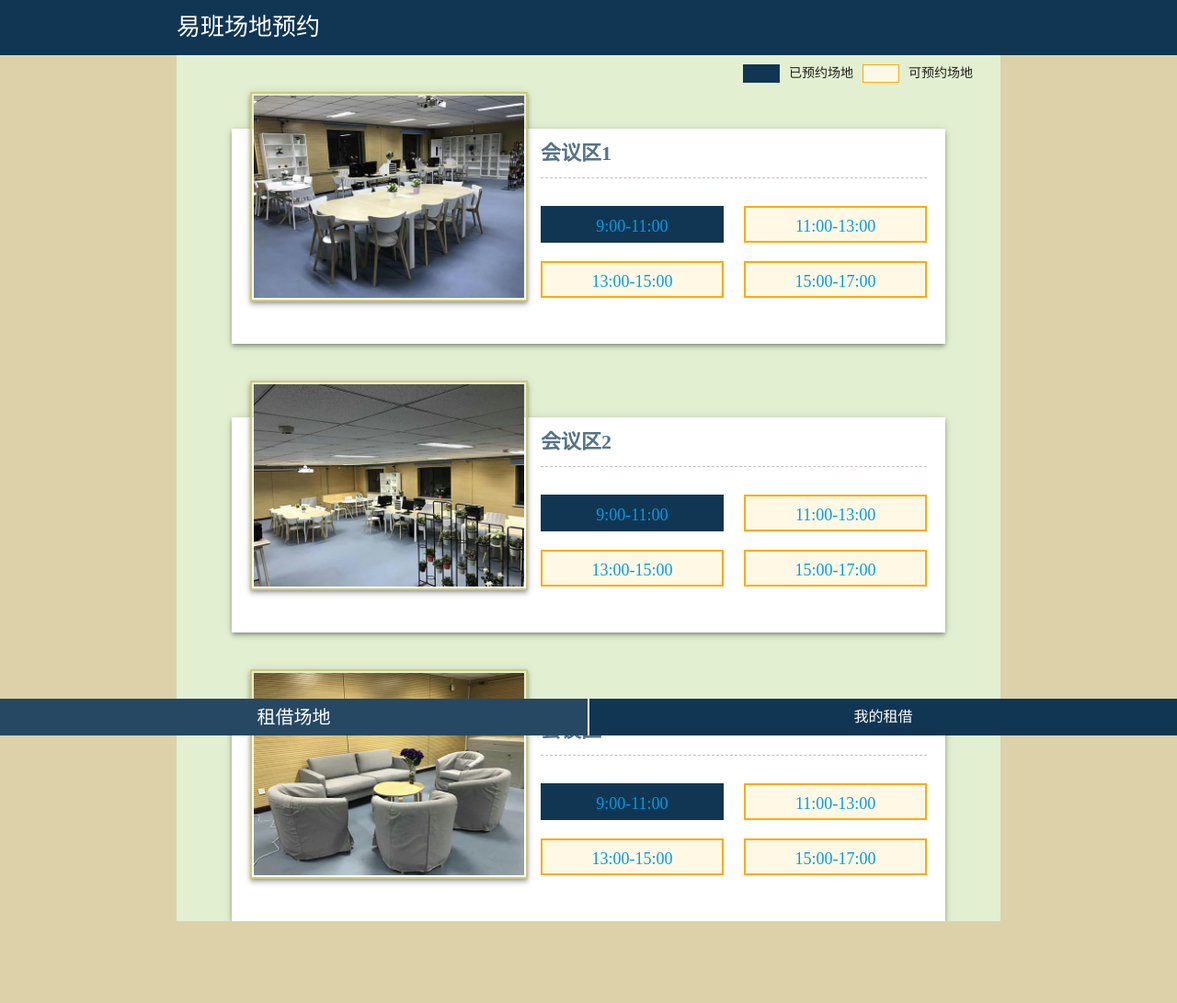
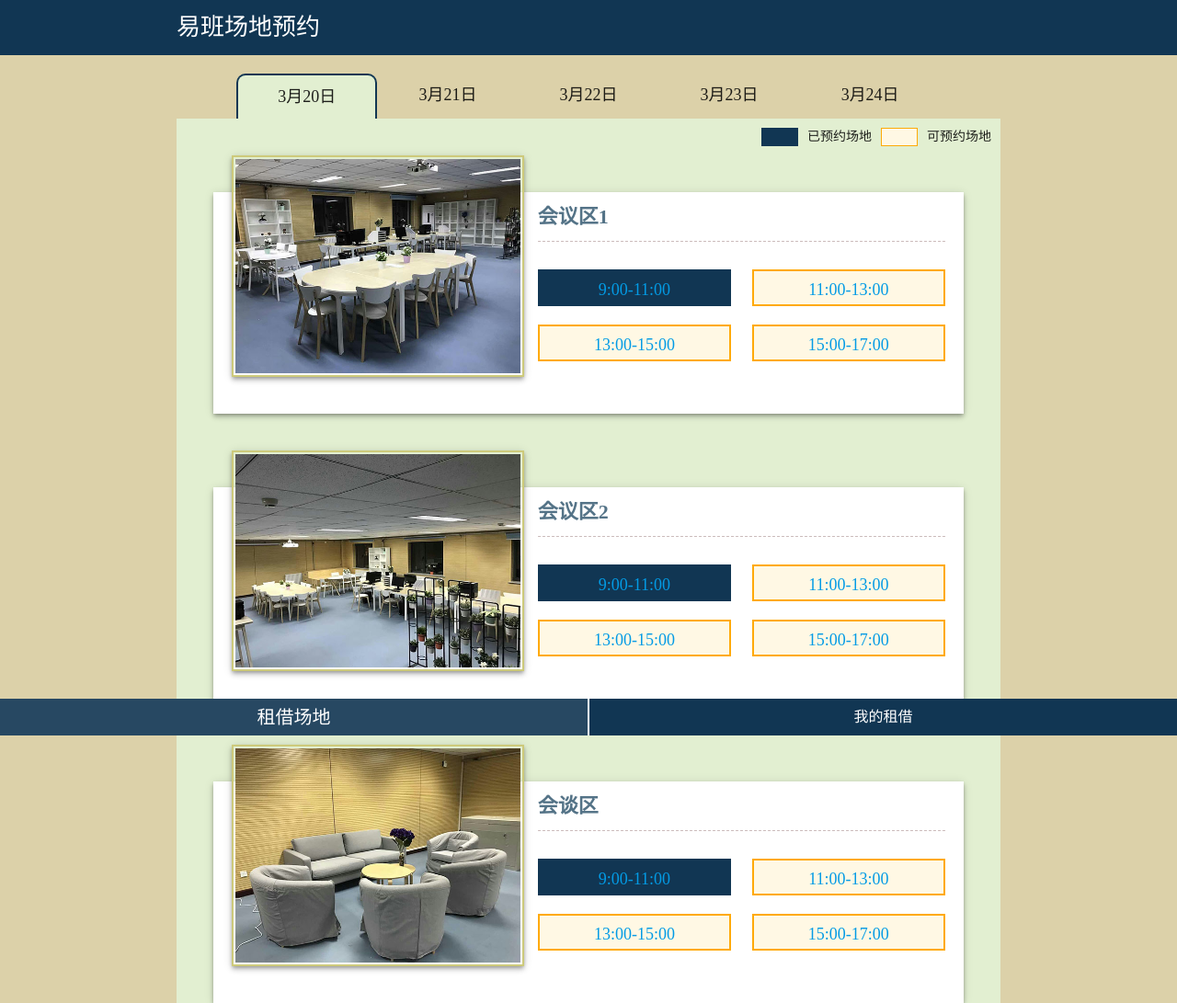
Before and after one commit to BUPT-SCS-2015-Web-Developer/borrow-site, a PHP site: page / in a window 1280 px wide. Shown: the whole page at 92% size. Before the commit the page ends 1002 px from the top, so only its background shows below. Run offline with PHP 8.4, Linux system fonts and the light colour scheme; data that the repository does not hold is empty.

Commit message:
主页基本完成还差交互

```diff
--- a/css/common.css
+++ b/css/common.css
@@ -17,11 +17,11 @@
 }
 #main{
 	background: rgb(220,209,169);
+	padding-top: 20px;
 	width: 100%;
 }
 #mainbar{
 	background: rgb(226,239,209);
-	padding: 0 20px;
 }
 .note{
 	width: 100%;
@@ -46,6 +46,24 @@
 	font-size: 14px;
 	line-height: 20px;
 	padding: 0 10px;
+}
+
+#date{
+}
+#date>.container>.row{
+	margin-bottom: 0;
+}
+.dateSelect.col{
+	cursor: pointer;
+	padding: 10px 0;
+	text-align: center;
+}
+.col.dateSelect.selected{
+	background: rgb(226,239,209);
+	border: 2px solid rgb(17,54,83);
+	border-bottom: 0;
+	border-top-left-radius:10px;
+	border-top-right-radius:10px;
 }
 #field{
 	padding: 0 40px;
--- a/index.php
+++ b/index.php
@@ -105,6 +105,19 @@
 
 	<!-- 主体部分 -->
 	<div id="main">
+		<div id="date">
+			<div class="container">
+				<div class="row">
+					<div class="col s1"></div>
+					<div class="dateSelect col s2 selected">3月20日</div>
+					<div class="dateSelect col s2">3月21日</div>
+					<div class="dateSelect col s2">3月22日</div>
+					<div class="dateSelect col s2">3月23日</div>
+					<div class="dateSelect col s2">3月24日</div>
+					<div class="col s1"></div>
+				</div>
+			</div>
+		</div>
 		<div id="mainbar" class="container">
 
 			<!-- note是显示不同类型预约情况是什么样的
@@ -122,7 +135,6 @@
 					</li>
 				</ul>
 			</div>
-
 
 			<!-- 这里开始#field就是主题部分啦，.fb是三个部分的通用classname，分别是.fb1 .fb2 .fb3 -->
 			<!-- TODO：点击每一个.time的时候能获取到fb的编号，这样就能输出是什么区域了 -->
@@ -253,16 +265,46 @@
 			<div id="myOrder" class="col s6 center-align func">我的租借</div>
 		</div>
 	</div>
-	<div>
 
 	<!-- Modal Structure -->
-  		<div id="confirm" class="modal">
+	<div id="confirm" class="modal modal-fixed-footer">
 		<div class="modal-content">
-      			<h4>模态标题</h4>
-  				<p>一堆文本</p>
+			<h4>请核对预约信息</h4>
+			<div class="row">
+				<div class="col l4">
+					<div class="modal-img">
+						<img src="" width="100%" height="100%" alt="">
+					</div>
+				</div>
+				<div class="col l8">
+					<div><span>预约地点：</span><span class="modal-place"></span></div>
+					<div><span>预约日期：</span><span class="modal-date"></span></div>
+					<div><span>预约时间：</span><span class="modal-time"></span></div>
+				</div>
+			</div>
+			<h5>若信息无误，请填写个人信息</h5>
+			<div class="row">
+				<form action="" class="col s12">
+					<div class="row">
+						<div class="input-field col s6">
+							<input type="text" id="icon_prefix" class="validate">
+							<label for="icon_prefix">姓名</label>
+						</div>
+						<div class="input-field col s6">
+							<input type="tel" id="icon_telephone" class="validate">
+							<label for="icon_telephone">联系方式</label>
+						</div>
+						<div class="input-field col s12">
+							<input type="text" id="icon_reason" class="validate">
+							<label for="icon_reason">预约原因</label>
+						</div>
+					</div>
+				</form>
+			</div>
 		</div>
 		<div class="modal-footer">
-      			<a href="#!" class=" modal-action modal-close waves-effect waves-green btn-flat">同意</a>
+			<a href="#!" class="cancel modal-action modal-close waves-effect waves-green btn-flat">取消</a>
+			<a href="#!" class=" modal-action modal-close waves-effect waves-green btn blue lighten-1">提交</a>
 		</div>
 	</div>
 	<script>
@@ -271,7 +313,6 @@
 			$('.modal').modal();
 		});
 	</script>
-	</div>
 
 
 
--- a/js/common.js
+++ b/js/common.js
@@ -3,7 +3,21 @@
 
 	$(window).resize(function(){
 		initwindow();
-	})
+	});
+
+	selectDate();
+
+	$(".time.abled a").click(function(){
+		$(".modal-place").html($(this).parents('.fb-tim').siblings('.fb-title').text());
+		$(".modal-date").html($(".dateSelect.selected").text());
+		$(".modal-time").html($(this).text());
+		var fbClass=$(this).parents('.fb').attr("class");
+		var imgClass=fbClass.split(" ");
+		$(".modal-img img").attr("src","img/"+imgClass[1]+".jpg");
+	});
+	$(".time.disabled a").click(function(){
+		alert("该场地不可被预约");
+	});
 });
 function initwindow(){
 	$(".fb-img").width($(".fb .l5").width());
@@ -11,4 +25,15 @@
 	$(".fb").height($(".fb>.row").height());
 	$(".note").width($(".mainbar").width());
 	$(".note").css("padding-left",$(".note").width()-$(".note ul").width());
+	$(".time.disabled a").attr("href",'');
 }
+function selectDate(){
+	$(".dateSelect").click(function(){
+		$(".dateSelect.selected").removeClass("selected");
+		$(this).addClass("selected");
+		console.log($(".dateSelect.selected").text());
+	});
+}
+function selectTime(){
+
+}
```
Lines whose indentation alone changed are shown as unchanged.
